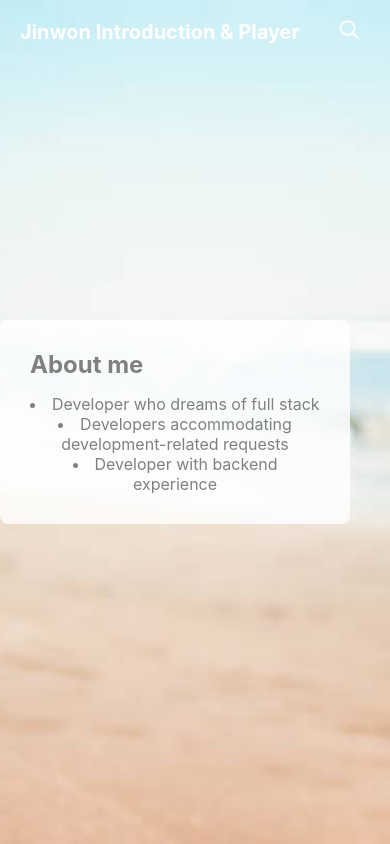
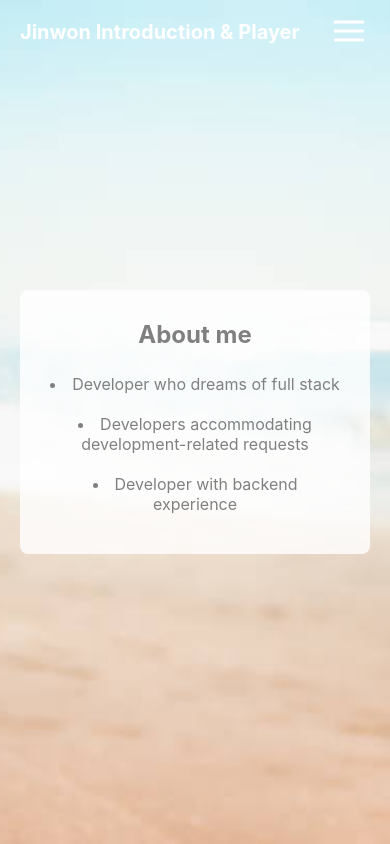
Before and after one commit to JinwonJ/JinwonIntroduction.github.io, a React (Create React App) app: page /introduction in a window 390 px wide. Shown: the top 844 px of the page. Built offline with nearby package versions, Linux system fonts and the light colour scheme.

Commit message:
introduction info style change

```diff
--- a/src/Pages/Header/Header.tsx
+++ b/src/Pages/Header/Header.tsx
@@ -52,7 +52,7 @@
 import React from "react";
 import HeaderMenu from "./HeaderMenu.tsx";
 import "./Header.scss";
-import { PC, Mobile } from "../../MediaQuery/MideaQuery.tsx";
+import { PC, Mobile } from "../../MediaQuery/MediaQuery.tsx";
 
 const Header = () => {
   return (
@@ -75,7 +75,7 @@ const Header = () => {
           <div className="HeaderTitleWrap">
             <div className="HeaderTitle">Jinwon Introduction & Player</div>
             <button className="SearchButton">
-              <img className="SearchIcon" src="../images/SearchIcon.png" alt="Search" />
+              <img className="SearchIcon" src="../images/MobileMenu.png" alt="Menu" />
             </button>
           </div>
         </div>
--- a/src/Pages/Introduction/Introduction.scss
+++ b/src/Pages/Introduction/Introduction.scss
@@ -1,91 +1,5 @@
-// #Introduction {
-//   height: 300vh; /* 세 섹션을 포함하기 위해 전체 높이를 3배로 설정 */
-//   position: relative;
-
-//   .Section {
-//     position: sticky;
-//     top: 0;
-//     height: 100vh;
-//     width: 100%;
-//     overflow: hidden;
-//     display: flex;
-//     align-items: center;
-//     justify-content: right;
-//     text-align: center;
-//     color: gray;
-//     // font-size: 2rem;
-//     // z-index: 1;
-//     background-size: cover;
-//     background-position: center;
-
-//     .Content {
-//       width: 450px;
-//       background-color: white;
-//       padding: 30px;
-//       border-radius: 16px;
-//       margin-right: 40px;
-//       display: flex;
-//       flex-direction: column;
-//       align-items: baseline;
-//       //   animation: slideSide 1s forwards;
-//       //   animation-delay: 0.5s;
-
-//       //   opacity: 0;
-//       //   animation: fadeIn 1s forwards;
-//       //   animation-delay: 0.5s;
-//       .ContentTitle {
-//         margin-bottom: 20px;
-//       }
-//     }
-//   }
-
-//   .Section1 {
-//     // background-image: url("https://png.pngtree.com/thumb_back/fh260/background/20231219/pngtree-summer-ocean-beach-palm-leaves-fresh-simple-poster-background-image_15520431.png");
-//     background-image: url("../../../public/images/blur.jpg");
-
-//     // animation: slideUp 1s forwards;
-//   }
-
-//   .Section2 {
-//     // background-image: url("https://www.shutterstock.com/image-photo/summer-beach-sea-tourism-vacation-260nw-2477405525.jpg");
-//     background-image: url("../../../public/images/blur2.jpg");
-
-//     // animation: slideUp 1s forwards 1s;
-//   }
-
-//   .Section3 {
-//     // background-image: url("https://png.pngtree.com/thumb_back/fh260/background/20231019/pngtree-new-year-s-banner-christmas-vibes-with-a-tropical-paradise-ocean-image_13669579.png");
-//     background-image: url("../../../public/images/blur3.jpg");
-//     // animation: slideUp 1s forwards 2s;
-//   }
-
-//   @keyframes slideUp {
-//     0% {
-//       transform: translateY(100%);
-//     }
-//     100% {
-//       transform: translateY(0%);
-//     }
-//   }
-
-//   @keyframes fadeIn {
-//     to {
-//       opacity: 1;
-//     }
-//   }
-//   @keyframes slideSide {
-//     0% {
-//       transform: translateX(100%);
-//       opacity: 0;
-//     }
-//     100% {
-//       transform: translateX(0%);
-//       opacity: 1;
-//     }
-//   }
-// }
 #Introduction {
-  height: 300vh; /* 전체 높이 */
+  height: 300vh;
   position: relative;
 
   .Section {
@@ -95,7 +9,7 @@
     width: 100%;
     display: flex;
     align-items: center;
-    justify-content: right;
+    justify-content: center;
     background-size: cover;
     background-position: center;
     overflow: hidden;
@@ -107,9 +21,8 @@
       padding: 30px;
       display: flex;
       flex-direction: column;
-      align-items: baseline;
+      align-items: center;
       border-radius: 8px;
-      margin-right: 40px;
       width: 450px;
       opacity: 0;
       transform: translateX(100%);
@@ -122,8 +35,19 @@
         opacity: 1;
         transform: translateX(0);
       }
+
       .ContentTitle {
         margin-bottom: 15px;
+      }
+
+      ul {
+        padding-left: 0;
+        list-style-type: none;
+        margin: 0;
+      }
+
+      li {
+        margin: 10px 0;
       }
     }
   }
@@ -139,4 +63,25 @@
   .Section3 {
     background-image: url("../../../public/images/blur3.jpg");
   }
+
+  @media (max-width: 767px) {
+    .Section {
+      justify-content: center;
+    }
+
+    .Content {
+      width: 100%;
+      margin: 0 20px;
+    }
+  }
+
+  @media (min-width: 768px) {
+    .Section {
+      justify-content: flex-end;
+    }
+
+    .Content {
+      margin-right: 40px;
+    }
+  }
 }
```
Also changed, not shown: public/images/MobileMenu.png (added), src/MediaQuery/MediaQuery.tsx (renamed from src/MediaQuery/MideaQuery.tsx), src/Pages/Introduction/IntroductionItem.tsx (added).
